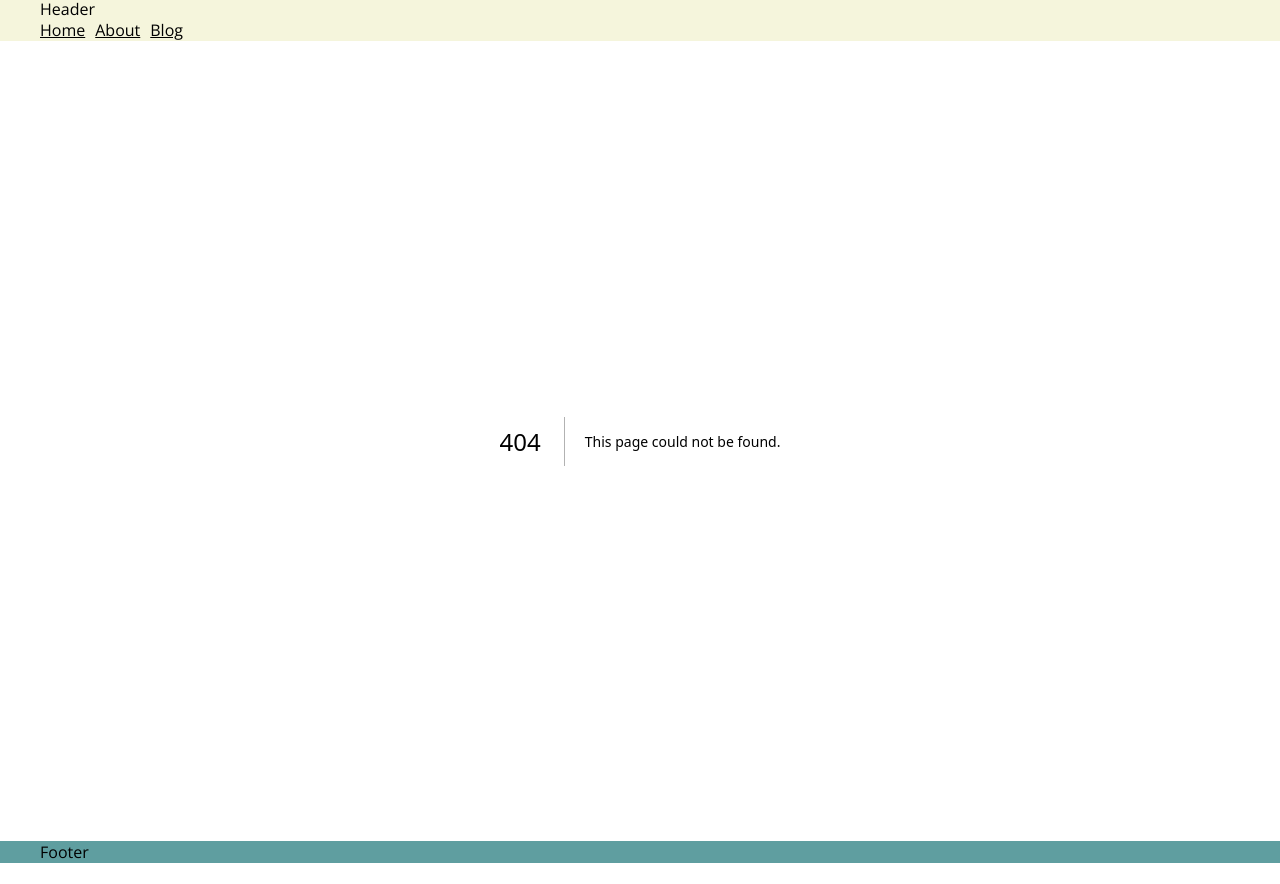
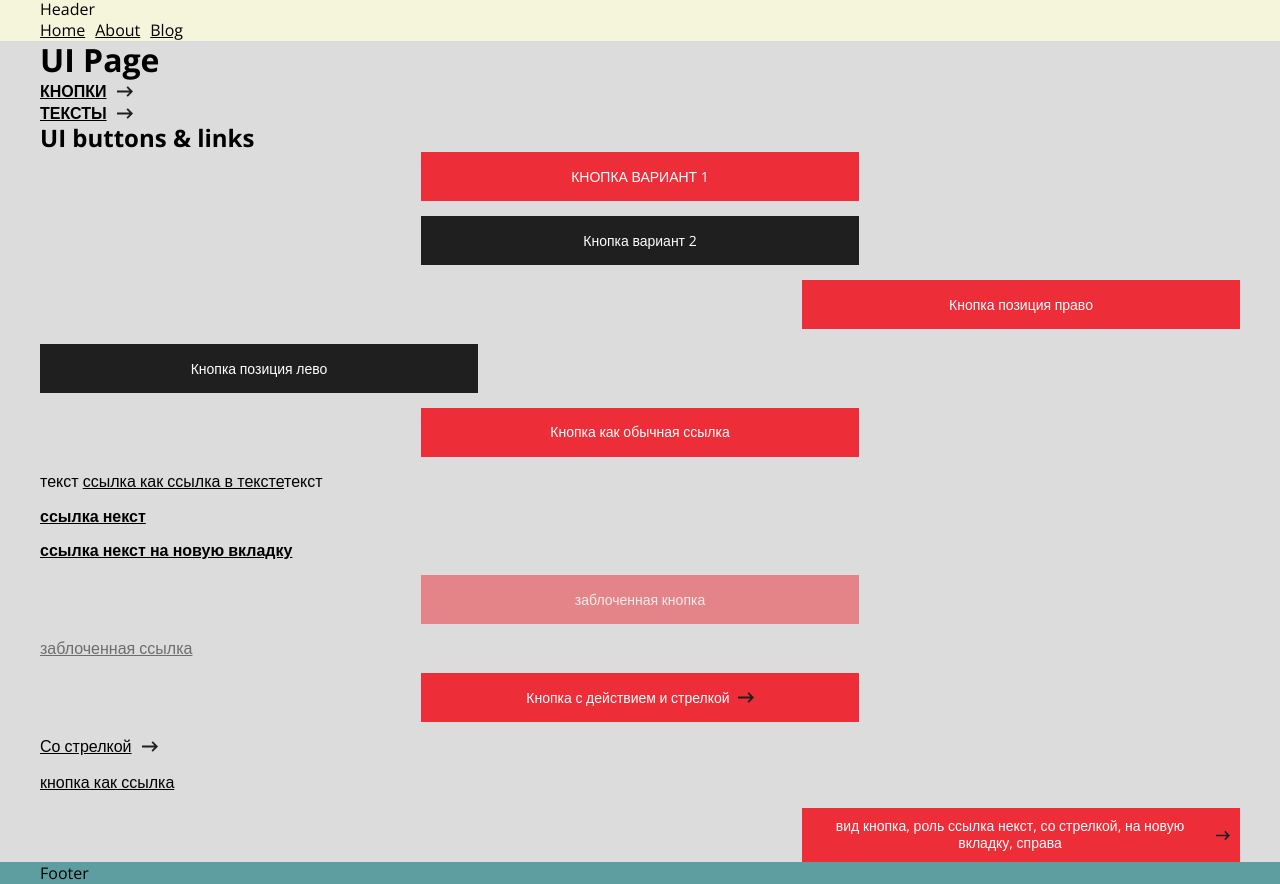
Before and after one commit to Andryuha-Nikolaev/components-library, a Next.js app: page /ui/buttons in a window 1280 px wide. Before the commit this address had no page. Before the commit the page ends 863 px from the top, so only its background shows below. Built offline with nearby package versions, Linux system fonts and the light colour scheme.

Commit message:
#add #frontend - meta

```diff
--- a/src/app/about/layout.tsx
+++ b/src/app/about/layout.tsx
@@ -1,8 +1,9 @@
 import type { Metadata } from "next"
 import Link from "next/link"
+import metaConstants from "@/constants/meta/meta"
 
 export const metadata: Metadata = {
-  title: "About us",
+  title: `About us | ${metaConstants.META_SITE_NAME}`,
 }
 
 export default function AboutLayout({
--- a/src/app/blog/[id]/page.tsx
+++ b/src/app/blog/[id]/page.tsx
@@ -1,5 +1,6 @@
 import { Metadata } from "next"
 import { getPostById } from "@/services/getPosts"
+import metaConstants from "@/constants/meta/meta"
 
 type Props = {
   params: {
@@ -12,7 +13,7 @@ export async function generateMetadata({
 }: Props): Promise<Metadata> {
   const post = await getPostById(id)
   return {
-    title: `Blog | ${post.title}`,
+    title: `Blog | ${post.title} | ${metaConstants.META_SITE_NAME}`,
   }
 }
 
--- a/src/app/blog/page.tsx
+++ b/src/app/blog/page.tsx
@@ -1,9 +1,10 @@
 import { Metadata } from "next"
 import BlogBlock from "@/components/BlogBlock/BlogBlock"
 import { getAllPosts } from "@/services/getPosts"
+import metaConstants from "@/constants/meta/meta"
 
 export const metadata: Metadata = {
-  title: "Blog",
+  title: `Blog | ${metaConstants.META_SITE_NAME}`,
 }
 
 export const revalidate = 10
--- a/src/app/layout.tsx
+++ b/src/app/layout.tsx
@@ -1,4 +1,5 @@
 import type { Metadata } from "next"
+import metaConstants from "@/constants/meta/meta"
 import { Open_Sans } from "next/font/google"
 import { Providers } from "@/redux/provider"
 import "../style/globals.scss"
@@ -10,8 +11,8 @@ import Container from "@/common/MainContainer/MainContainer"
 const inter = Open_Sans({ subsets: ["latin", "cyrillic"], preload: true })
 
 export const metadata: Metadata = {
-  title: "Create Next App",
-  description: "Generated by create next app",
+  title: `Home | ${metaConstants.META_SITE_NAME}`,
+  description: metaConstants.META_SITE_DESCRIPTION,
 }
 
 export default async function RootLayout({
--- /dev/null
+++ b/src/app/ui/buttons/page.tsx
@@ -0,0 +1,10 @@
+import UiButtonsBlock from "@/components/UiButtonsBlock/UiButtonsBlock"
+
+export default function UiButtonsPage() {
+  return (
+    <>
+      <h2>UI buttons & links</h2>
+      <UiButtonsBlock />
+    </>
+  )
+}
--- /dev/null
+++ b/src/app/ui/layout.tsx
@@ -0,0 +1,43 @@
+import type { Metadata } from "next"
+import metaConstants from "@/constants/meta/meta"
+import RootButton from "@/ui/buttons/RootButton/RootButton"
+
+export const metadata: Metadata = {
+  title: `UI | ${metaConstants.META_SITE_NAME}`,
+}
+
+const linksArr = [
+  {
+    link: "/ui/buttons",
+    name: "Кнопки",
+  },
+  {
+    link: "/ui/texts",
+    name: "Тексты",
+  },
+]
+
+export default function UiLayout({ children }: { children: React.ReactNode }) {
+  return (
+    <div>
+      <h1>UI Page</h1>
+      <ul>
+        {linksArr.map((item) => (
+          <li key={`ui-links-key-${item.name}`}>
+            <RootButton
+              appearance="link"
+              styleVariant="2"
+              withArrow
+              link={item.link}
+              textTransform="uppercase"
+              role="next-link"
+            >
+              {item.name}
+            </RootButton>
+          </li>
+        ))}
+      </ul>
+      {children}
+    </div>
+  )
+}
--- a/src/components/UiBlock/UiBlock.tsx
+++ b/src/components/UiButtonsBlock/UiButtonsBlock.tsx
@@ -1,10 +1,10 @@
 "use client"
 
 import React from "react"
-import s from "./UiBlock.module.scss"
+import s from "./UiButtonsBlock.module.scss"
 import RootButton from "@/ui/buttons/RootButton/RootButton"
 
-const UiBlock = () => {
+const UiButtonsBlock = () => {
   return (
     <div className={s["block"]}>
       <RootButton textTransform="uppercase">Кнопка вариант 1</RootButton>
@@ -69,8 +69,17 @@ const UiBlock = () => {
       >
         кнопка как ссылка
       </RootButton>
+      <RootButton
+        appearance="button"
+        role="next-link"
+        withArrow
+        linkTarget="_blank"
+        buttonPosition="right"
+      >
+        вид кнопка, роль ссылка некст, со стрелкой, на новую вкладку, справа
+      </RootButton>
     </div>
   )
 }
 
-export default UiBlock
+export default UiButtonsBlock
--- /dev/null
+++ b/src/constants/meta/meta.ts
@@ -0,0 +1,5 @@
+const metaConstants = {
+  META_SITE_NAME: "Components Library",
+  META_SITE_DESCRIPTION: "My components",
+}
+export default metaConstants
--- a/src/ui/buttons/RootButton/RootButton.module.scss
+++ b/src/ui/buttons/RootButton/RootButton.module.scss
@@ -35,7 +35,7 @@
     opacity: 0.8;
   }
 
-  &.var2 {
+  &.variant2 {
     background-color: $button-bg-var2;
     color: $white;
   }
@@ -74,7 +74,7 @@
     align-items: center;
   }
 
-  &.var2 {
+  &.variant2 {
     font-weight: 700;
   }
 }
--- a/src/ui/buttons/RootButton/RootButton.tsx
+++ b/src/ui/buttons/RootButton/RootButton.tsx
@@ -36,7 +36,7 @@ const RootButton = ({
   const buttonClassName = classNames(
     s["root"],
     s[appearance],
-    s[`var${styleVariant}`],
+    s[`variant${styleVariant}`],
     appearance === "button" && s[buttonPosition],
     isDisabled && s["disabled"],
     withArrow && s["with-arrow"]
```
Also changed, not shown: src/app/ui/page.tsx (+1 -8 lines), src/components/UiButtonsBlock/UiButtonsBlock.module.scss (renamed from src/components/UiBlock/UiBlock.module.scss).
